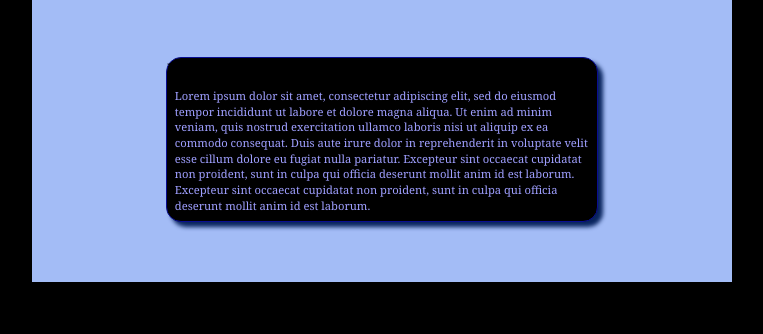
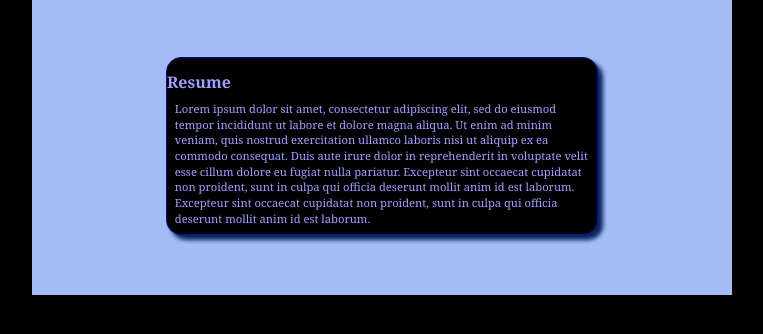
Before and after one commit to ZosiaEid/HTML-CSS-Part-2, a plain HTML site: page resume.html in a window 1280 px wide. Shown: the part 268-602 px from the top of the page, without its empty margins (258-1021 px from the left). Drawn offline with Linux system fonts and the light colour scheme.

Commit message:
Update resume.html

```diff
--- a/resume.html
+++ b/resume.html
@@ -22,7 +22,7 @@
 		<div class="line"></div>
 		<div class="about">
 			<div class="content">
-				<h4><strong>Resume</strong></h4>
+				<p id="contenttitle"><strong>Resume</strong></p>
 				<p>Lorem ipsum dolor sit amet, consectetur adipiscing elit, sed do eiusmod tempor incididunt ut labore et dolore magna aliqua. Ut enim ad minim veniam, quis nostrud exercitation ullamco laboris nisi ut aliquip ex ea commodo consequat. Duis aute irure dolor in reprehenderit in voluptate velit esse cillum dolore eu fugiat nulla pariatur. Excepteur sint occaecat cupidatat non proident, sunt in culpa qui officia deserunt mollit anim id est laborum. Excepteur sint occaecat cupidatat non proident, sunt in culpa qui officia deserunt mollit anim id est laborum.</p>
 			</div>
 		</div>
```
